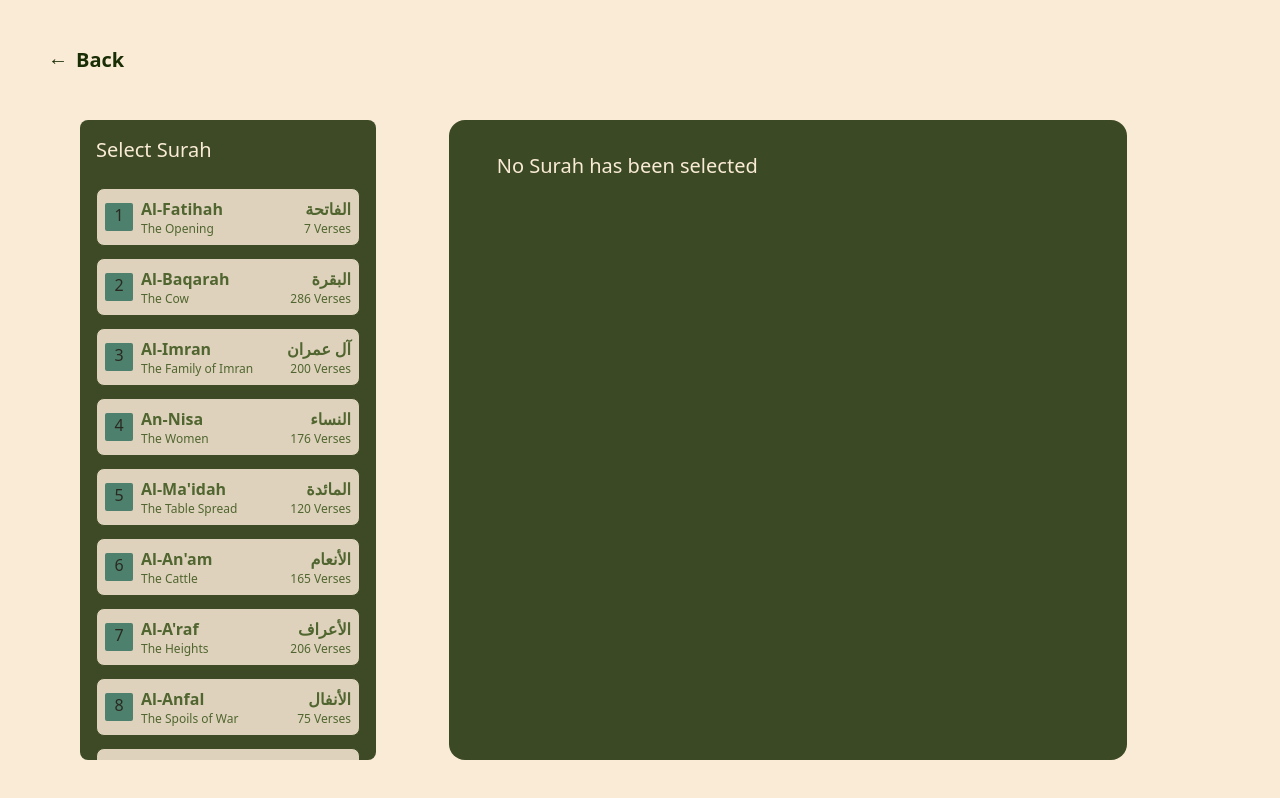
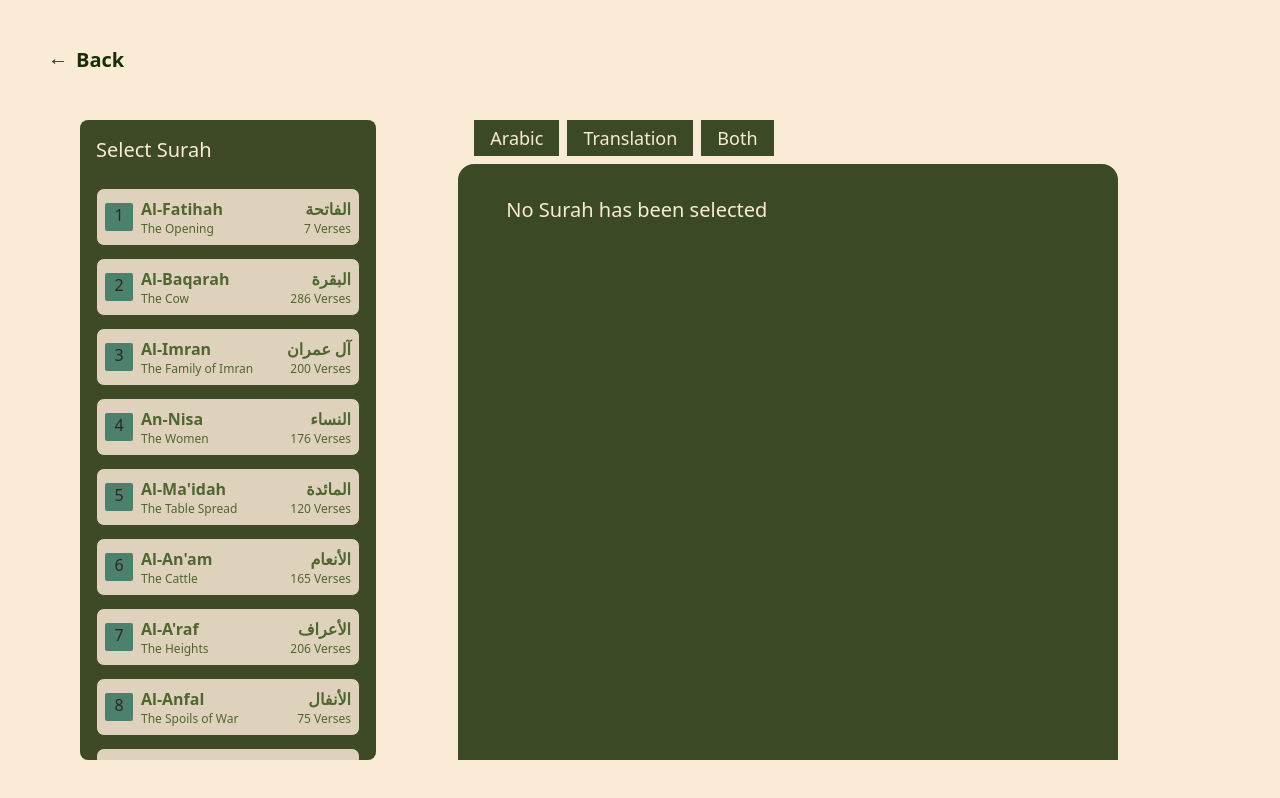
Before and after one commit to JikaMana/QuranHub, a React (Vite) app: page /reader in a window 1280 px wide. Built offline with nearby package versions, Linux system fonts and the light colour scheme.

Commit message:
different mode: arabic, translation and both

```diff
--- a/src/pages/MushafReader.jsx
+++ b/src/pages/MushafReader.jsx
@@ -12,6 +12,7 @@ const MushafReader = () => {
   const [loading, setLoading] = useState(true);
   const [isPaused, setIsPaused] = useState(false);
   const [isDisabled, setIsDisabled] = useState(false);
+  const [mushafMode, setMushafMode] = useState("both");
 
   const audioRef = useRef(null);
   const ToTopRef = useRef(null);
@@ -102,12 +103,43 @@ const MushafReader = () => {
     setIsDisabled(false);
   };
 
+  const handleModeChange = (mode) => {
+    setMushafMode(mode);
+  };
+
   return (
     <section className="flex flex-col lg:flex-row gap-y-4 xl:mx-20 mx-4 lg:mx-10 h-screen lg:h-[80vh] overflow-hidden">
       <MushafReaderSurahBar />
+      <main className="lg:flex-[0.8] mx-auto">
+        <div className="flex gap-x-2 ml-4 mb-2">
+          <button
+            onClick={() => handleModeChange("arabic")}
+            className={`bg-lime-950 opacity-85 px-4 py-1 text-[#faebd7] font-medium text-lg hover:scale-105 ${
+              mushafMode === "arabic" ? "bg-lime-700" : ""
+            }`}
+          >
+            Arabic
+          </button>
+          <button
+            onClick={() => handleModeChange("translation")}
+            className={`bg-lime-950 opacity-85 px-4 py-1 text-[#faebd7] font-medium text-lg hover:scale-105 ${
+              mushafMode === "translation" ? "bg-lime-700" : ""
+            }`}
+          >
+            Translation
+          </button>
+          <button
+            onClick={() => handleModeChange("both")}
+            className={`bg-lime-950 opacity-85 px-4 py-1 text-[#faebd7] font-medium text-lg hover:scale-105 ${
+              mushafMode === "both" ? "bg-lime-700" : ""
+            }`}
+          >
+            Both
+          </button>
+        </div>
         <div
           ref={ToTopRef}
-        className="lg:flex-[0.8] bg-lime-950 opacity-85 xl:px-12 px-4 sm:px-8 pt-4 pb-8 w-full mx-auto h-[80vh] overflow-y-scroll scrollbar-hide rounded-2xl"
+          className=" bg-lime-950 opacity-85 xl:px-12 px-4 sm:px-8 pt-4 pb-8 w-full  h-[80vh] overflow-y-scroll scrollbar-hide rounded-2xl"
         >
           {surahNumber ? (
             <>
@@ -169,6 +201,7 @@ const MushafReader = () => {
 
                   <audio ref={audioRef} />
 
+                  {mushafMode === "both" && (
                     <div className="mt-4 sm:mt-8 relative">
                       <ul>
                         {surah?.ayahs.map((ayah) => {
@@ -181,7 +214,8 @@ const MushafReader = () => {
                               className="text-right text-[#faebd7] text-2xl leading-10 font-medium mb-4"
                             >
                               <article className="flex justify-between gap-x-8 text-[#faebd7]">
-                            <strong>{ayah.numberInSurah}</strong> {ayah.text}
+                                <strong>{ayah.numberInSurah}</strong>{" "}
+                                {ayah.text}
                               </article>
                               {translation && (
                                 <p className="text-left text-gray-300 text-xl ml-16 mt-2">
@@ -197,6 +231,65 @@ const MushafReader = () => {
                         <ScrollToTopButton ToTopRef={ToTopRef.current} />
                       )}
                     </div>
+                  )}
+                  {mushafMode === "arabic" && (
+                    <div className="mt-4 sm:mt-8 relative">
+                      <ul>
+                        {surah?.ayahs.map((ayah) => {
+                          const translation = surahTranslation.ayahs.find(
+                            (tAyah) => tAyah.number === ayah.number
+                          );
+                          return (
+                            <li
+                              key={ayah.number}
+                              className="text-right text-[#faebd7] text-2xl leading-10 font-medium mb-4"
+                            >
+                              <article className="flex justify-between gap-x-8 text-[#faebd7]">
+                                <strong>{ayah.numberInSurah}</strong>{" "}
+                                {ayah.text}
+                              </article>
+
+                              <hr className="mt-4 border-[1.5px] border-white" />
+                            </li>
+                          );
+                        })}
+                      </ul>
+                      {surah && surahTranslation && (
+                        <ScrollToTopButton ToTopRef={ToTopRef.current} />
+                      )}
+                    </div>
+                  )}
+                  {mushafMode === "translation" && (
+                    <div className="mt-4 sm:mt-8 relative">
+                      <ul>
+                        {surah?.ayahs.map((ayah) => {
+                          const translation = surahTranslation.ayahs.find(
+                            (tAyah) => tAyah.number === ayah.number
+                          );
+                          return (
+                            <li
+                              key={ayah.number}
+                              className="text-right text-[#faebd7] text-2xl leading-10 font-medium mb-4"
+                            >
+                              <article className="flex justify-between gap-x-8 text-[#faebd7]">
+                                <strong>{ayah.numberInSurah}</strong>{" "}
+                                {translation && (
+                                  <p className="text-left text-gray-300 text-xl ml-16 mt-2">
+                                    {capitalizeFirstWord(translation.text)}
+                                  </p>
+                                )}
+                              </article>
+
+                              <hr className="mt-4 border-[1.5px] border-white" />
+                            </li>
+                          );
+                        })}
+                      </ul>
+                      {surah && surahTranslation && (
+                        <ScrollToTopButton ToTopRef={ToTopRef.current} />
+                      )}
+                    </div>
+                  )}
                 </>
               )}
             </>
@@ -206,6 +299,7 @@ const MushafReader = () => {
             </div>
           )}
         </div>
+      </main>
     </section>
   );
 };
```
Lines whose indentation alone changed are shown as unchanged.
